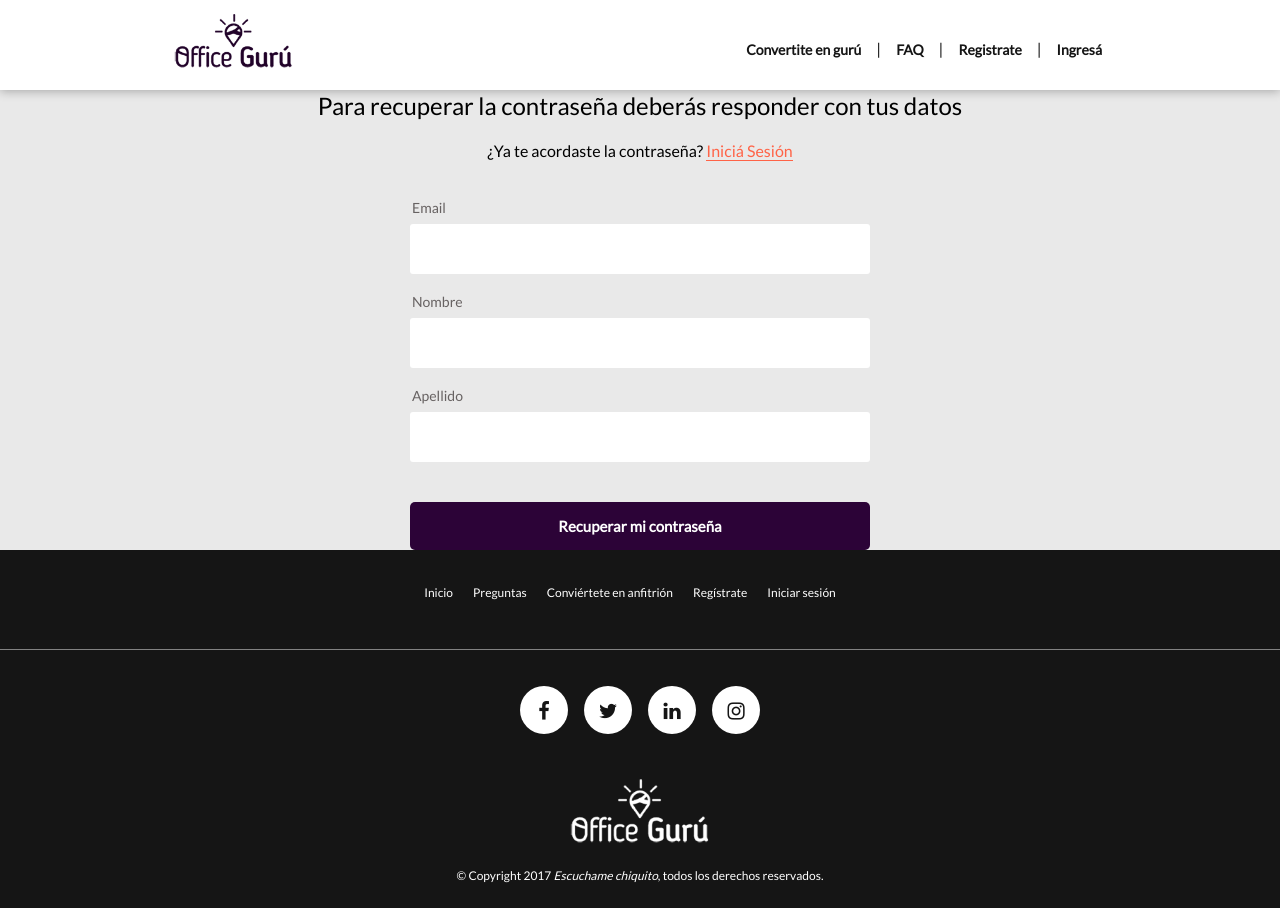
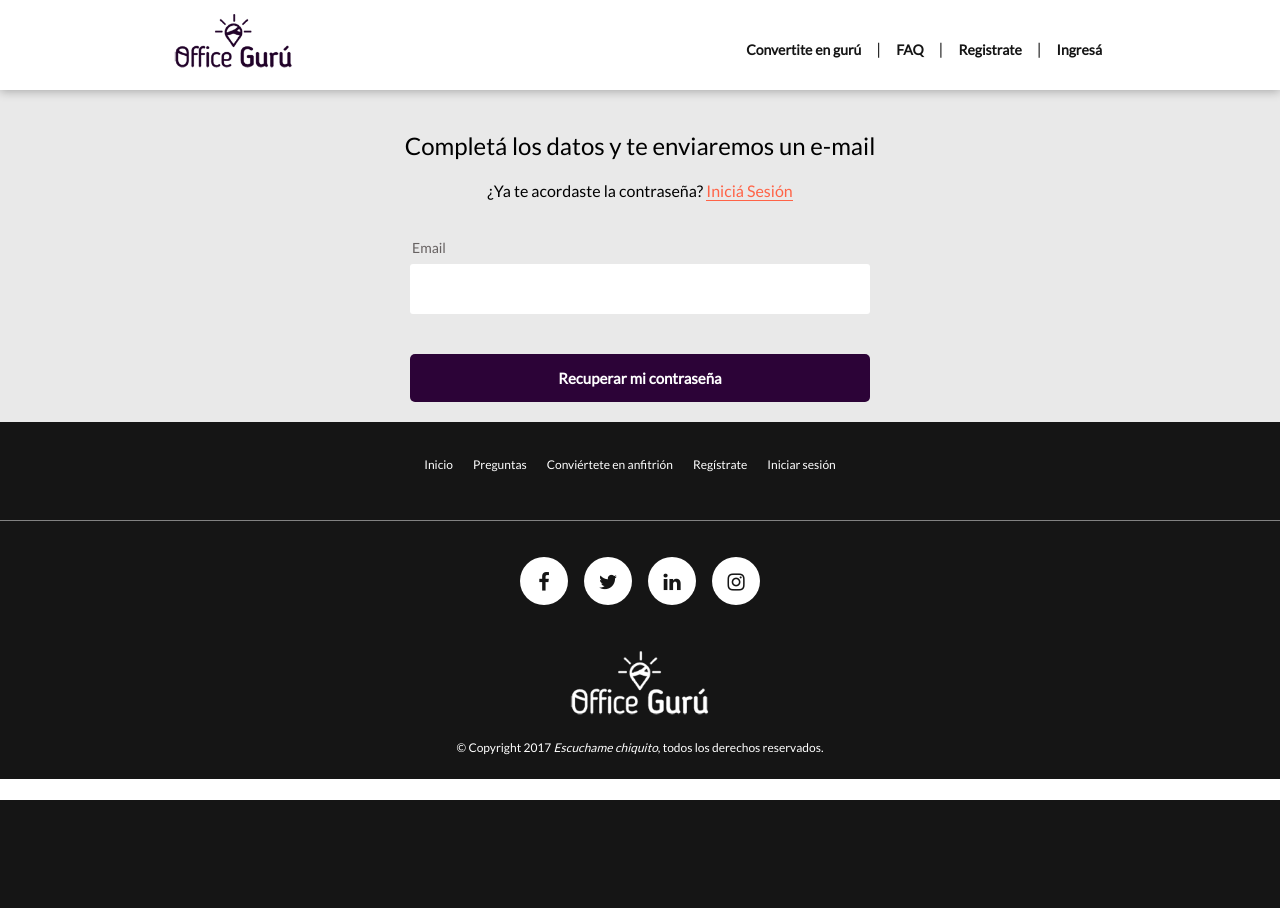
Before and after one commit to Apalamara/proyectoDigital, a PHP site: page /recover-password.php in a window 1280 px wide. After the commit the page ends 800 px from the top, so only its background shows below. Run offline with PHP 8.4, Linux system fonts and the light colour scheme.

Commit message:
Change recover password

```diff
--- a/data/users.json
+++ b/data/users.json
@@ -1 +1 @@
-{"users":[{"email":"lando@lando.com","first_name":"Lando","last_name":"Lando","password":"$2y$10$N.xyGQwOAnQto0le.qlGD.cd7KORqfpxP1TWWHnDokItSAku.KuDq","image":"594969bd55eeb.png","newsletter":"off","id":1},{"email":"ana@gmail.com","first_name":"analia","last_name":"palamara","password":"$2y$10$6GTK29TPfU27fNOv2d0U\/OZdUQ45vEliYQxWvxUoWLo\/x4y4iCnhe","newsletter":"off","id":1}]}
+{"users":[{"email":"ana@gmail.com","first_name":"Analia","last_name":"Palamara","password":"$2y$10$N.xyGQwOAnQto0le.qlGD.cd7KORqfpxP1TWWHnDokItSAku.KuDq","image":"594bf4c740eae.jpg","newsletter":"off","id":1}]}
--- a/profile.php
+++ b/profile.php
@@ -26,7 +26,7 @@ $id = $_SESSION['user']['id'];
 <?php require_once('header.php'); ?>
 <main>
 	<section class="user-form">
-		<div class="container">
+		<div class="container pad-top pad-bottom">
 			<?php if($errors) { ?>
 				<div class="alert alert-danger">
 					<?php foreach($errors as $error) {
--- a/recover-password.php
+++ b/recover-password.php
@@ -23,9 +23,9 @@ $lastName = $_SESSION['user']['last_name'] ?? null;
 <?php $bodyClass = 'page-profile menu-inverse' ?>
 <?php require_once('header.php'); ?>
 <main>
-	<section class="user-form">
+	<section class="user-form pad-top pad-bottom">
 		<div class="container">
-			<h2 class="pad-left pad-right">Para recuperar la contraseña deberás responder con tus datos</h2>
+			<h2 class="pad-left pad-right">Completá los datos y te enviaremos un e-mail</h2>
 			<div class="legal-text">
 				<h4>¿Ya te acordaste la contraseña? <a href="login.php">Iniciá Sesión</a></h4>
 			</div>
@@ -48,7 +48,7 @@ $lastName = $_SESSION['user']['last_name'] ?? null;
 						<!--<i class="icon-mail-alt"></i>-->
 					</div>
 
-					<div class="form-group">
+					<!--<div class="form-group">
 						<label for="first_name">Nombre</label>
 						<input type="text" name="first_name" class="form-control" id="first_name" value="">
 					</div>
@@ -56,7 +56,7 @@ $lastName = $_SESSION['user']['last_name'] ?? null;
 					<div class="form-group">
 						<label for="last_name">Apellido</label>
 						<input type="text" name="last_name" class="form-control" id="last_name" value="">
-					</div>
+					</div> -->
 
 					<input type="submit" class="btn btn-register" value="Recuperar mi contraseña">
 
```
